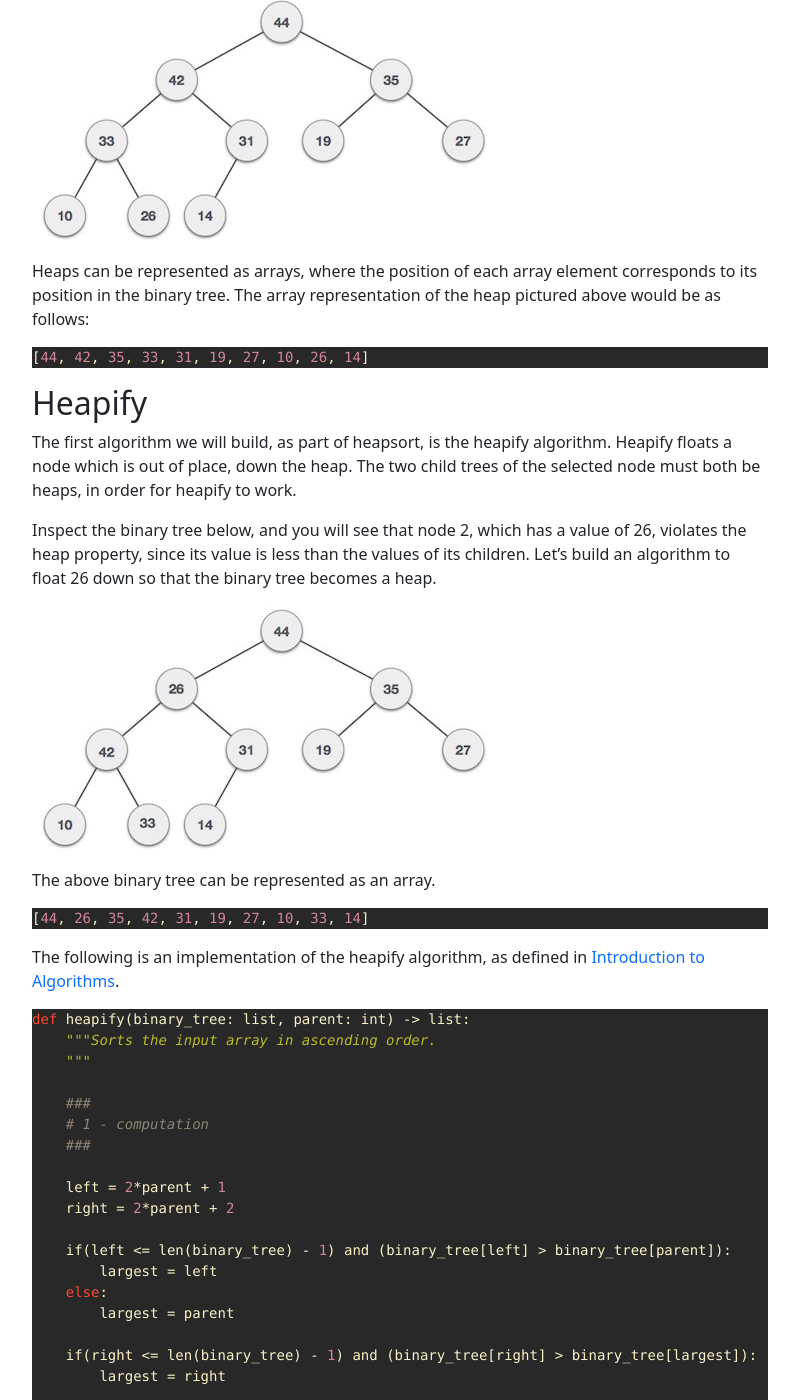
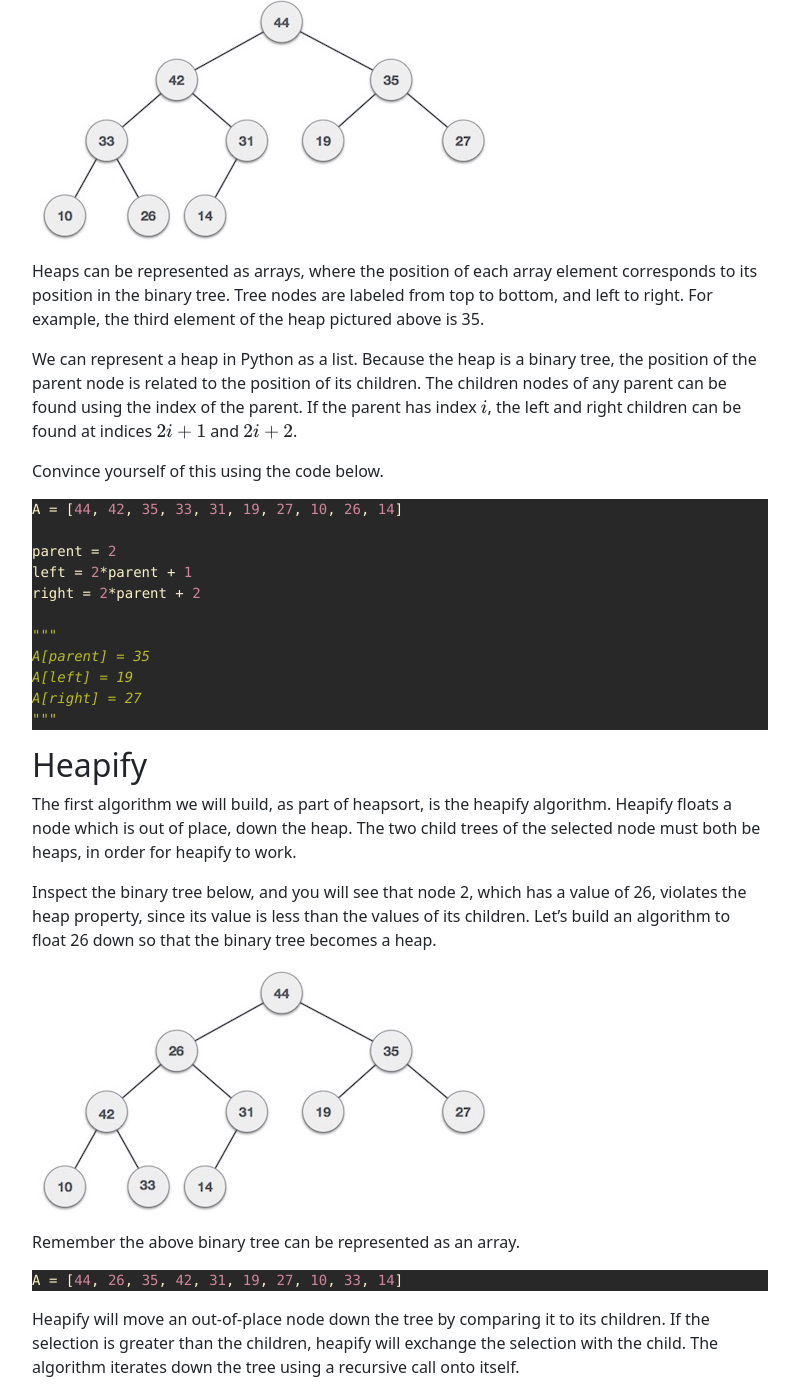
Before and after one commit to bdjohnson529/codechalet.com, a Jekyll site: the page built from _docs/algorithms/sort/heap-sort.md, in a window 1280 px wide and 1400 px high, scrolled down 290 px. Shown: the whole window, without its empty margins (240-1039 px from the left). Built offline with Jekyll 4.4.1, drawn with Linux system fonts in a browser that asks for light colours; nearby versions of some CDN libraries; formulas are drawn with MathJax 3.

Commit message:
algorithms: heap sort

````diff
--- a/_docs/algorithms/sort/heap-sort.md
+++ b/_docs/algorithms/sort/heap-sort.md
@@ -9,10 +9,24 @@ Heap sort uses the heap data structure to sort an array. A *heap* is a complete
 
 <img src="{{ site.baseurl }}/assets/img/docs/algorithms/heap.jpg" alt="Heap">
 
-Heaps can be represented as arrays, where the position of each array element corresponds to its position in the binary tree. The array representation of the heap pictured above would be as follows:
+Heaps can be represented as arrays, where the position of each array element corresponds to its position in the binary tree. Tree nodes are labeled from top to bottom, and left to right. For example, the third element of the heap pictured above is 35.
+
+We can represent a heap in Python as a list. Because the heap is a binary tree, the position of the parent node is related to the position of its children. The children nodes of any parent can be found using the index of the parent. If the parent has index $$ i $$, the left and right children can be found at indices $$ 2i + 1 $$ and $$ 2i + 2 $$.
+
+Convince yourself of this using the code below.
 
 ```python
-[44, 42, 35, 33, 31, 19, 27, 10, 26, 14]
+A = [44, 42, 35, 33, 31, 19, 27, 10, 26, 14]
+
+parent = 2
+left = 2*parent + 1
+right = 2*parent + 2
+
+"""
+A[parent] = 35
+A[left] = 19
+A[right] = 27
+"""
 ```
 
 ## Heapify
@@ -22,17 +36,16 @@ Inspect the binary tree below, and you will see that node 2, which has a value o
 
 <img src="{{ site.baseurl }}/assets/img/docs/algorithms/heapify.jpg" alt="Heap">
 
-The above binary tree can be represented as an array.
+Remember the above binary tree can be represented as an array.
 ```python
-[44, 26, 35, 42, 31, 19, 27, 10, 33, 14]
+A = [44, 26, 35, 42, 31, 19, 27, 10, 33, 14]
 ```
+
+Heapify will move an out-of-place node down the tree by comparing it to its children. If the selection is greater than the children, heapify will exchange the selection with the child. The algorithm iterates down the tree using a recursive call onto itself.
 
 The following is an implementation of the heapify algorithm, as defined in [Introduction to Algorithms](https://en.wikipedia.org/wiki/Introduction_to_Algorithms).
 ```python
 def heapify(binary_tree: list, parent: int) -> list:
-    """Sorts the input array in ascending order.
-    """
-
     ###
     # 1 - computation
     ###
````
